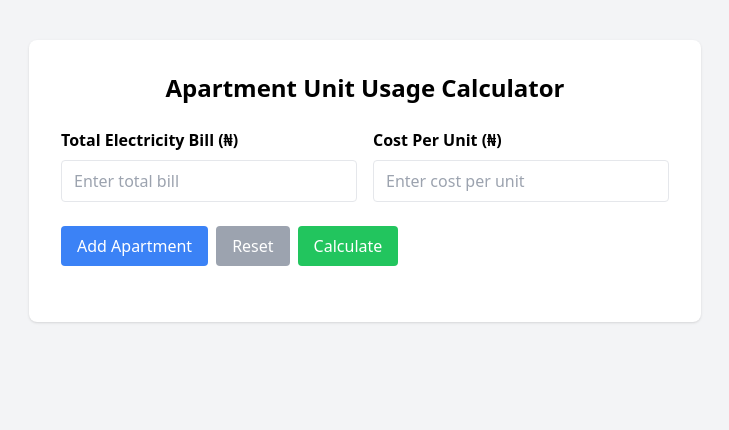
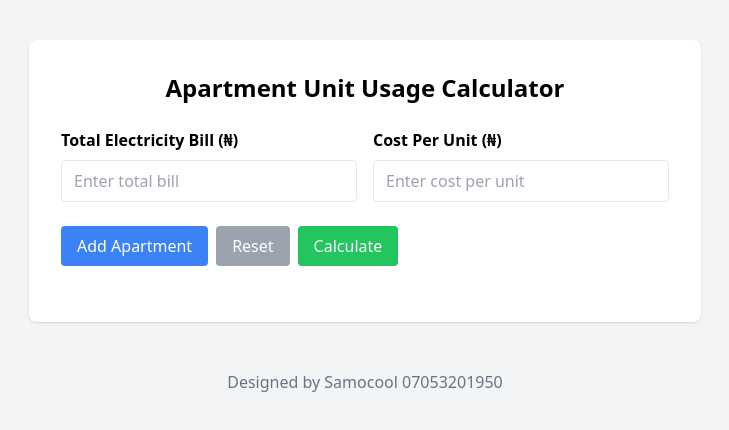
Before and after one commit to Samocool/Unit-calculator, a plain HTML site: page index.html in a window 1280 px wide. Shown: the whole page, without its empty margins (275-1004 px from the left). Drawn offline with nearby package versions, Linux system fonts and the light colour scheme.

Commit message:
Update index.html

```diff
--- a/index.html
+++ b/index.html
@@ -28,5 +28,8 @@
         <div id="results"></div>
     </div>
     <script src="script.js"></script>
+     <footer class="text-center text-gray-500 py-4 mt-8">
+        Designed by Samocool 07053201950
+    </footer>
 </body>
 </html>
```
